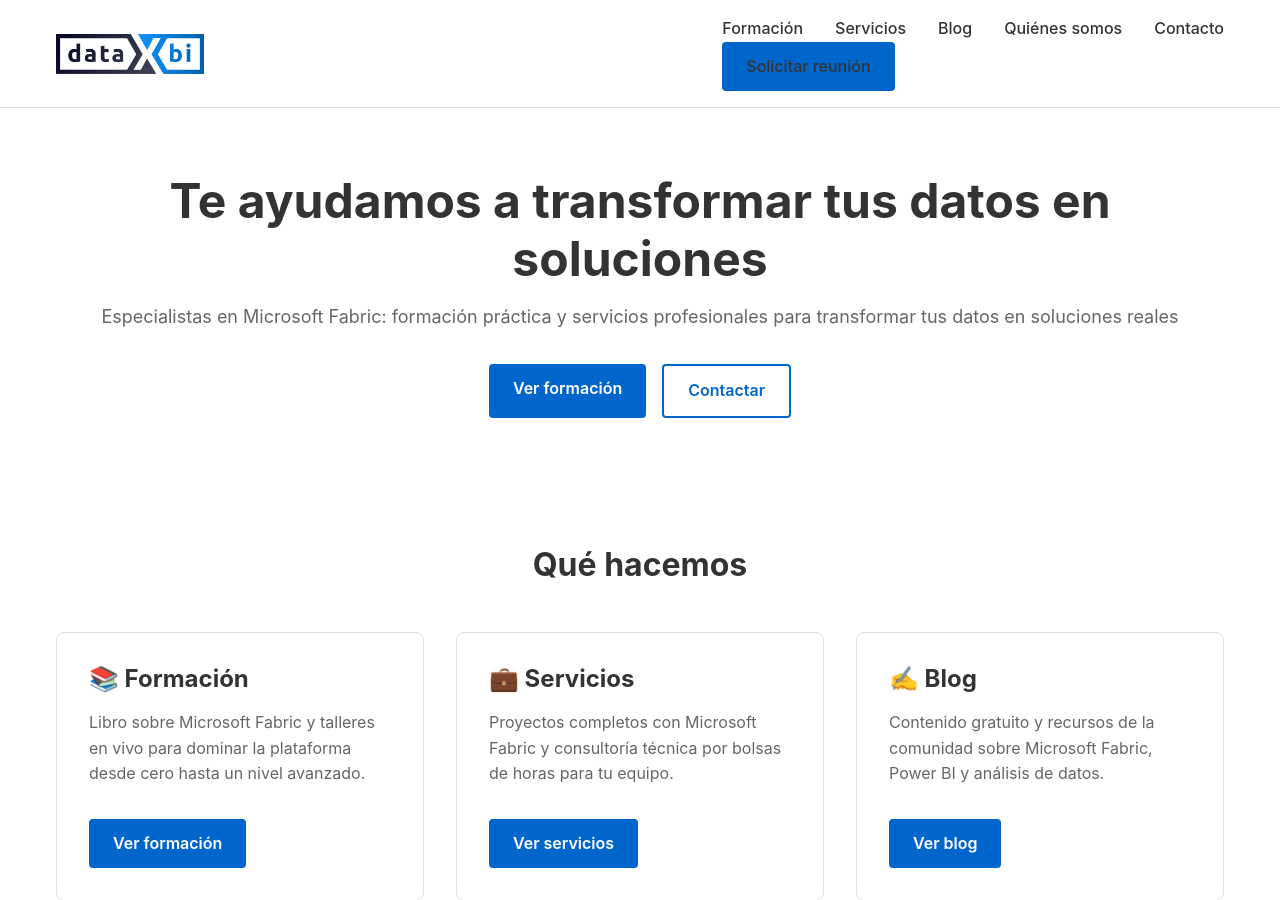
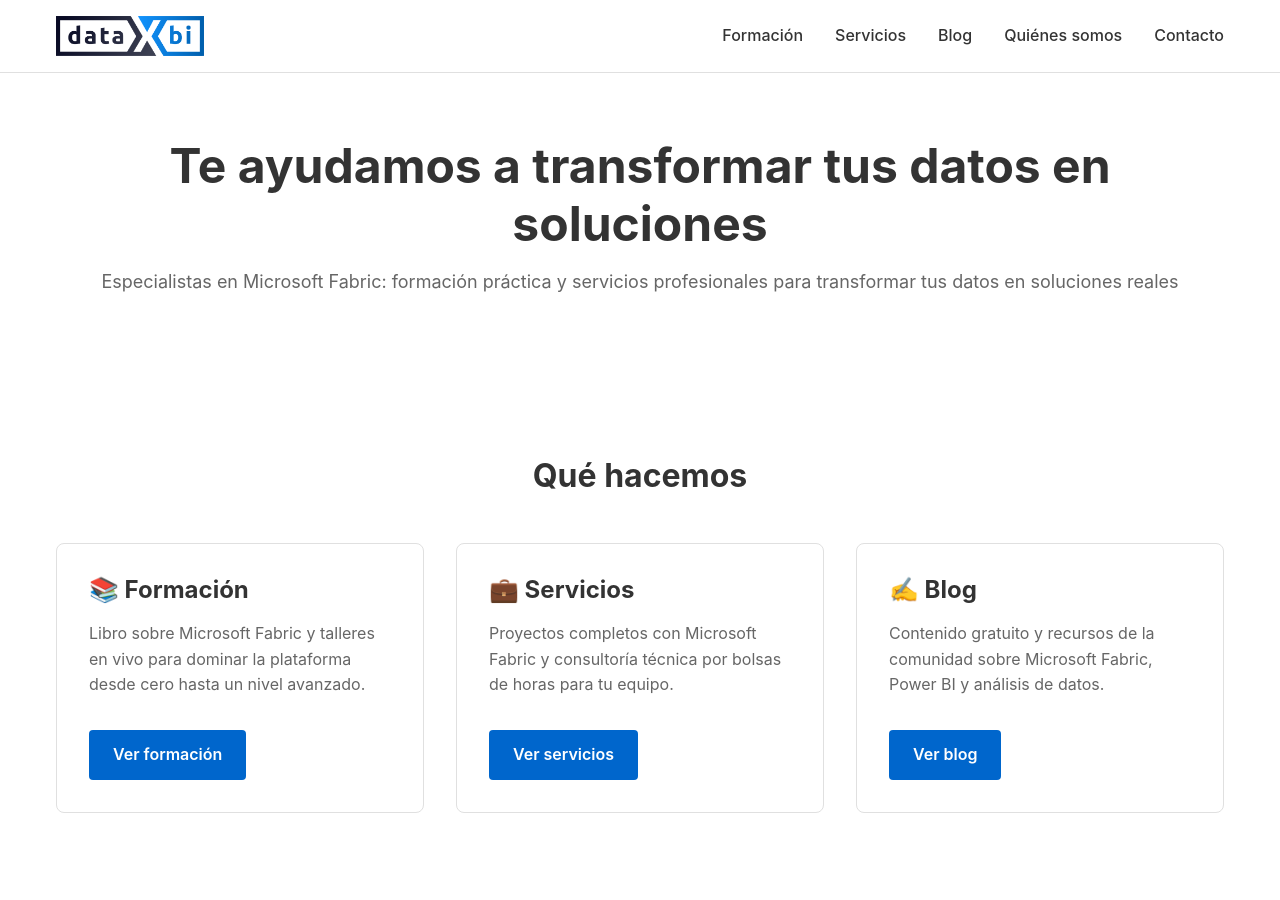
Before and after one commit to dataxbi/dataxbi.github.io, a Jekyll site: the page built from index.html, in a window 1280 px wide and 900 px high. Built offline with Jekyll 4.4.1, drawn with Linux system fonts in a browser that asks for light colours.

Commit message:
fix: eliminar botones de header y hero

```diff
--- a/_includes/header.html
+++ b/_includes/header.html
@@ -21,7 +21,6 @@
           </li>
           {% endfor %}
         </ul>
-        <a href="{{ site.baseurl }}/contacto/" class="btn btn-primary">Solicitar reunión</a>
       </nav>
     </div>
   </div>
--- a/index.html
+++ b/index.html
@@ -9,10 +9,6 @@ description: "Formación y servicios profesionales en Microsoft Fabric. Libro, t
   <div class="container">
     <h1>{{ site.brand.tagline }}</h1>
     <p class="subtitle">Especialistas en Microsoft Fabric: formación práctica y servicios profesionales para transformar tus datos en soluciones reales</p>
-    <div style="display: flex; gap: 1rem; justify-content: center; flex-wrap: wrap; margin-top: 2rem;">
-      {% include cta-button.html text="Ver formación" url="/formacion/" %}
-      {% include cta-button.html text="Contactar" url="/contacto/" style="secondary" %}
-    </div>
   </div>
 </section>
 
```
